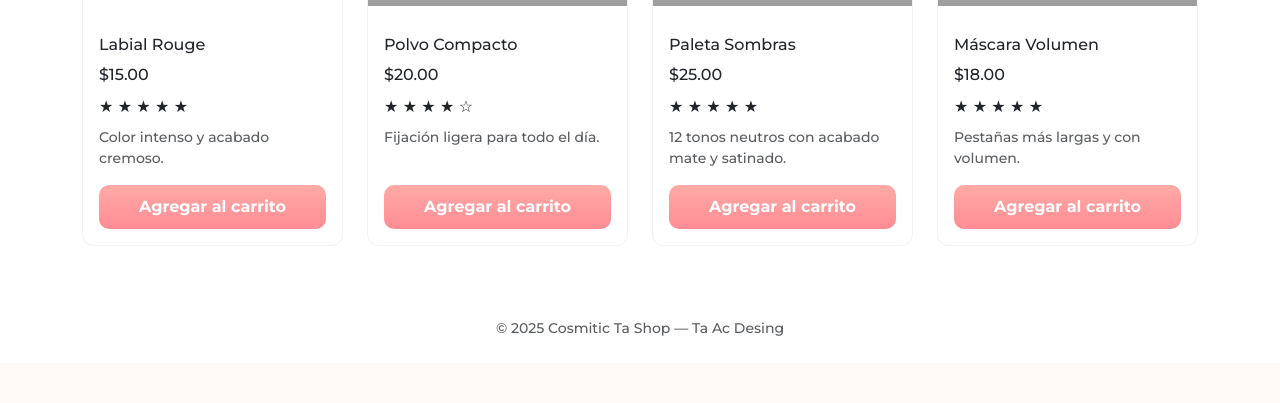
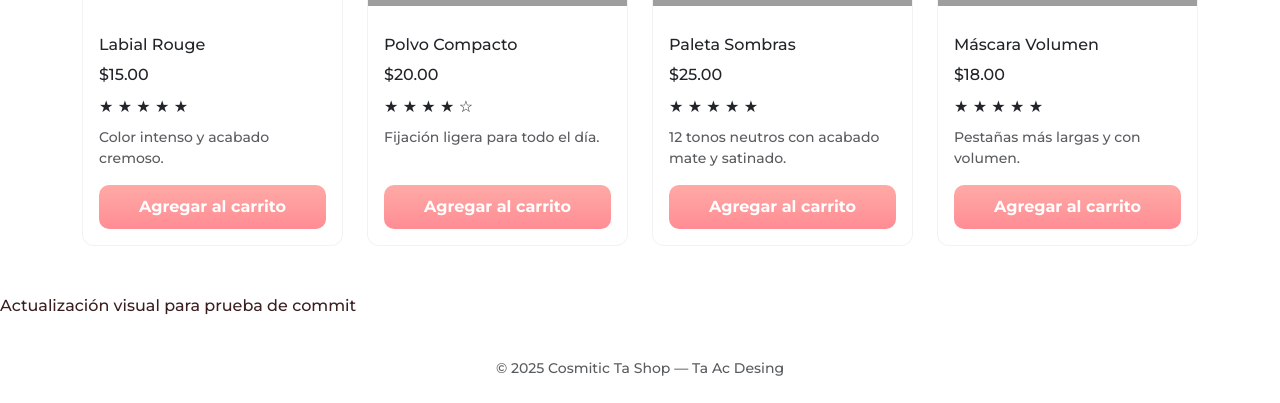
Before and after one commit to taniaacalvarez/CometicTa-Shop, a Flask app: page / in a window 1280 px wide. Shown: the part 514-917 px from the top of the page. Before the commit the page ends 850 px from the top, so only its background shows below. Run offline with Flask 3, Linux system fonts and the light colour scheme; grey boxes are pictures that could not be loaded.

Commit message:
Pequeña actualización visual para nuevo commit de evidencia

```diff
--- a/templates/index.html
+++ b/templates/index.html
@@ -65,6 +65,9 @@
     </section>
   </main>
 
+<p>Actualización visual para prueba de commit</p>
+
+
   <footer class="text-center py-4 small text-muted">
     © 2025 Cosmitic Ta Shop — Ta Ac Desing
   </footer>
```
